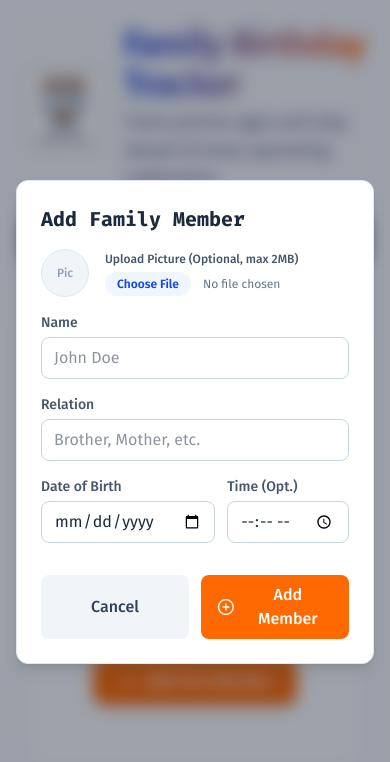
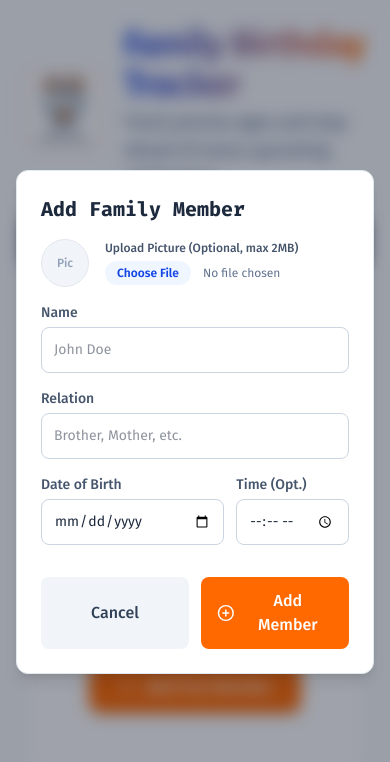
Before and after one commit to easabbir/easabbir-family-birthday, a React (Vite) app: page / in a window 390 px wide. Both pictures are taken after a click on the button "Add Member". Shown: the top 762 px of the page. Built offline with nearby package versions, Linux system fonts and the light colour scheme.

Commit message:
Optimize mobile touch targets and responsiveness

```diff
--- a/src/App.tsx
+++ b/src/App.tsx
@@ -80,7 +80,7 @@ function App() {
 
           <button
             onClick={openAddForm}
-            className="flex items-center gap-2 px-6 py-3 bg-slate-900 text-white font-semibold rounded-xl hover:bg-slate-800 transition-all shadow-md hover:shadow-lg focus:ring-4 focus:ring-slate-200 cursor-pointer"
+            className="flex items-center justify-center w-full md:w-auto gap-2 px-6 py-3.5 md:py-3 bg-slate-900 text-white font-semibold rounded-xl hover:bg-slate-800 active:scale-[0.98] transition-all shadow-md hover:shadow-lg focus:ring-4 focus:ring-slate-200 cursor-pointer"
           >
             <Plus size={20} />
             Add Member
@@ -106,7 +106,7 @@ function App() {
             <p className="text-slate-500 mb-8">Add your first family member to see their real-time age infographic.</p>
             <button
                onClick={openAddForm}
-               className="inline-flex items-center gap-2 px-6 py-3 bg-orange-500 text-white font-semibold rounded-xl hover:bg-orange-600 transition-all shadow-md cursor-pointer"
+               className="inline-flex items-center justify-center w-full sm:w-auto gap-2 px-6 py-3.5 sm:py-3 bg-orange-500 text-white font-semibold rounded-xl hover:bg-orange-600 active:scale-[0.98] transition-all shadow-md cursor-pointer"
             >
               <Plus size={20} />
               Add First Member
--- a/src/components/AddMemberForm.tsx
+++ b/src/components/AddMemberForm.tsx
@@ -103,7 +103,7 @@ export const AddMemberForm: React.FC<Props> = ({ initialData, onSave, onClose })
           <input
             type="text"
             required
-            className="w-full px-3 py-2 border border-slate-300 rounded-lg focus:ring-2 focus:ring-blue-500 focus:border-blue-500 outline-none transition-all"
+            className="w-full px-3 py-3 border border-slate-300 rounded-lg focus:ring-2 focus:ring-blue-500 focus:border-blue-500 outline-none transition-all text-sm"
             value={name}
             onChange={(e) => setName(e.target.value)}
             placeholder="John Doe"
@@ -114,7 +114,7 @@ export const AddMemberForm: React.FC<Props> = ({ initialData, onSave, onClose })
           <input
             type="text"
             required
-            className="w-full px-3 py-2 border border-slate-300 rounded-lg focus:ring-2 focus:ring-blue-500 focus:border-blue-500 outline-none transition-all"
+            className="w-full px-3 py-3 border border-slate-300 rounded-lg focus:ring-2 focus:ring-blue-500 focus:border-blue-500 outline-none transition-all text-sm"
             value={relation}
             onChange={(e) => setRelation(e.target.value)}
             placeholder="Brother, Mother, etc."
@@ -127,7 +127,7 @@ export const AddMemberForm: React.FC<Props> = ({ initialData, onSave, onClose })
               type="date"
               required
               max={new Date().toISOString().split('T')[0]}
-              className="w-full px-3 py-2 border border-slate-300 rounded-lg focus:ring-2 focus:ring-blue-500 focus:border-blue-500 outline-none transition-all"
+              className="w-full px-3 py-3 border border-slate-300 rounded-lg focus:ring-2 focus:ring-blue-500 focus:border-blue-500 outline-none transition-all text-sm"
               value={dobDate}
               onChange={(e) => setDobDate(e.target.value)}
             />
@@ -136,7 +136,7 @@ export const AddMemberForm: React.FC<Props> = ({ initialData, onSave, onClose })
             <label className="block text-sm font-medium text-slate-600 mb-1">Time (Opt.)</label>
             <input
               type="time"
-              className="w-full px-3 py-2 border border-slate-300 rounded-lg focus:ring-2 focus:ring-blue-500 focus:border-blue-500 outline-none transition-all"
+              className="w-full px-3 py-3 border border-slate-300 rounded-lg focus:ring-2 focus:ring-blue-500 focus:border-blue-500 outline-none transition-all text-sm"
               value={dobTime}
               onChange={(e) => setDobTime(e.target.value)}
             />
@@ -146,13 +146,13 @@ export const AddMemberForm: React.FC<Props> = ({ initialData, onSave, onClose })
           <button
             type="button"
             onClick={onClose}
-            className="flex-1 py-2 px-4 bg-slate-100 text-slate-700 rounded-lg font-medium hover:bg-slate-200 transition-colors cursor-pointer"
+            className="flex-1 py-3 px-4 bg-slate-100 text-slate-700 rounded-lg font-medium hover:bg-slate-200 active:bg-slate-300 transition-colors cursor-pointer"
           >
             Cancel
           </button>
           <button
             type="submit"
-            className="flex-1 py-2 px-4 bg-orange-500 text-white rounded-lg font-medium hover:bg-orange-600 transition-colors flex justify-center items-center gap-2 cursor-pointer"
+            className="flex-1 py-3 px-4 bg-orange-500 text-white rounded-lg font-medium hover:bg-orange-600 active:bg-orange-700 active:scale-[0.98] transition-all flex justify-center items-center gap-2 cursor-pointer"
           >
             {initialData ? <Save size={18} /> : <PlusCircle size={18} />}
             <span>{initialData ? 'Save Changes' : 'Add Member'}</span>
--- a/src/components/YearTimeline.tsx
+++ b/src/components/YearTimeline.tsx
@@ -54,7 +54,8 @@ export const YearTimeline: React.FC<Props> = ({ members }) => {
         {currentYear} Birthday Timeline
       </h3>
 
-      <div className="relative w-full h-12 mb-4">
+      <div className="overflow-x-auto pb-6 hide-scrollbar -mx-4 px-4 md:mx-0 md:px-0">
+        <div className="relative w-full min-w-[320px] h-12 mt-4 mb-2">
           {/* The main line */}
           <div className="absolute top-1/2 left-0 right-0 h-1 bg-slate-100 rounded-full -translate-y-1/2"></div>
 
@@ -71,7 +72,7 @@ export const YearTimeline: React.FC<Props> = ({ members }) => {
               className="absolute top-1/2 w-px h-3 bg-slate-200 -translate-y-1/2"
               style={{ left: `${m.percentage}%` }}
             >
-            <span className="absolute top-4 -translate-x-1/2 text-[9px] font-mono text-slate-400 uppercase tracking-widest">
+              <span className="absolute top-4 -translate-x-1/2 text-[9px] md:text-[10px] font-mono text-slate-400 uppercase tracking-widest">
                 {m.label}
               </span>
             </div>
@@ -82,7 +83,7 @@ export const YearTimeline: React.FC<Props> = ({ members }) => {
             className="absolute top-1/2 w-0.5 h-6 bg-blue-500 -translate-y-1/2 z-10"
             style={{ left: `${todayPercentage}%` }}
           >
-          <span className="absolute -top-5 left-1/2 -translate-x-1/2 text-[10px] font-bold text-blue-600 bg-blue-50 px-1.5 py-0.5 rounded border border-blue-100">
+            <span className="absolute -top-6 left-1/2 -translate-x-1/2 text-[9px] md:text-[10px] font-bold text-blue-600 bg-blue-50 px-1.5 py-0.5 rounded border border-blue-100 pointer-events-none">
               TODAY
             </span>
           </div>
@@ -98,7 +99,7 @@ export const YearTimeline: React.FC<Props> = ({ members }) => {
                 title={`${marker.member.name}'s Birthday`}
               >
                 <div
-                className={`w-6 h-6 rounded-full flex items-center justify-center font-bold text-[10px] text-white font-mono shadow-sm overflow-hidden border-2 ${marker.isPast ? 'border-slate-300 opacity-60' : 'border-white ring-2 ring-slate-100'}`}
+                  className={`w-5 h-5 md:w-6 md:h-6 rounded-full flex items-center justify-center font-bold text-[10px] text-white font-mono shadow-sm overflow-hidden border-2 ${marker.isPast ? 'border-slate-300 opacity-60' : 'border-white ring-2 ring-slate-100'}`}
                   style={{ backgroundColor: marker.member.color }}
                 >
                   {marker.member.avatar ? (
@@ -109,7 +110,7 @@ export const YearTimeline: React.FC<Props> = ({ members }) => {
                 </div>
 
                 {/* Tooltip */}
-              <div className="absolute top-8 left-1/2 -translate-x-1/2 opacity-0 group-hover:opacity-100 transition-opacity bg-slate-800 text-white text-[10px] py-1 px-2 rounded whitespace-nowrap pointer-events-none">
+                <div className="absolute top-8 left-1/2 -translate-x-1/2 opacity-0 group-hover:opacity-100 transition-opacity bg-slate-800 text-white text-[10px] py-1 px-2 rounded whitespace-nowrap pointer-events-none z-50">
                   {marker.member.name}
                 </div>
               </div>
@@ -117,5 +118,6 @@ export const YearTimeline: React.FC<Props> = ({ members }) => {
           })}
         </div>
       </div>
+    </div>
   );
 };
```
Lines whose indentation alone changed are shown as unchanged.
